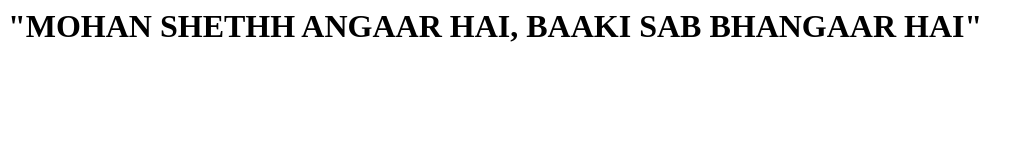
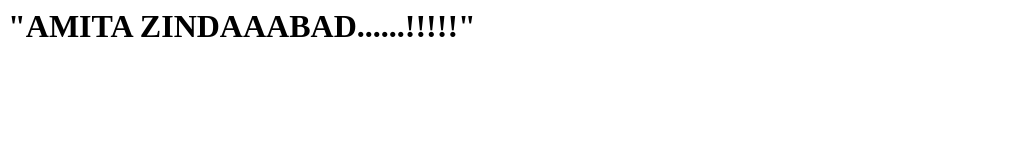
Before and after one commit to C1-80336/Sunproject, a plain HTML site: page index.html in a window 1280 px wide. Shown: the whole page, without its empty margins (0-1031 px from the left). Drawn offline with Linux system fonts and the light colour scheme.

Commit message:
init-new008

```diff
--- a/index.html
+++ b/index.html
@@ -1 +1 @@
-<h1>"MOHAN SHETHH ANGAAR HAI, BAAKI SAB BHANGAAR HAI"</h1>
+<h1>"AMITA ZINDAAABAD......!!!!!"</h1>
```
